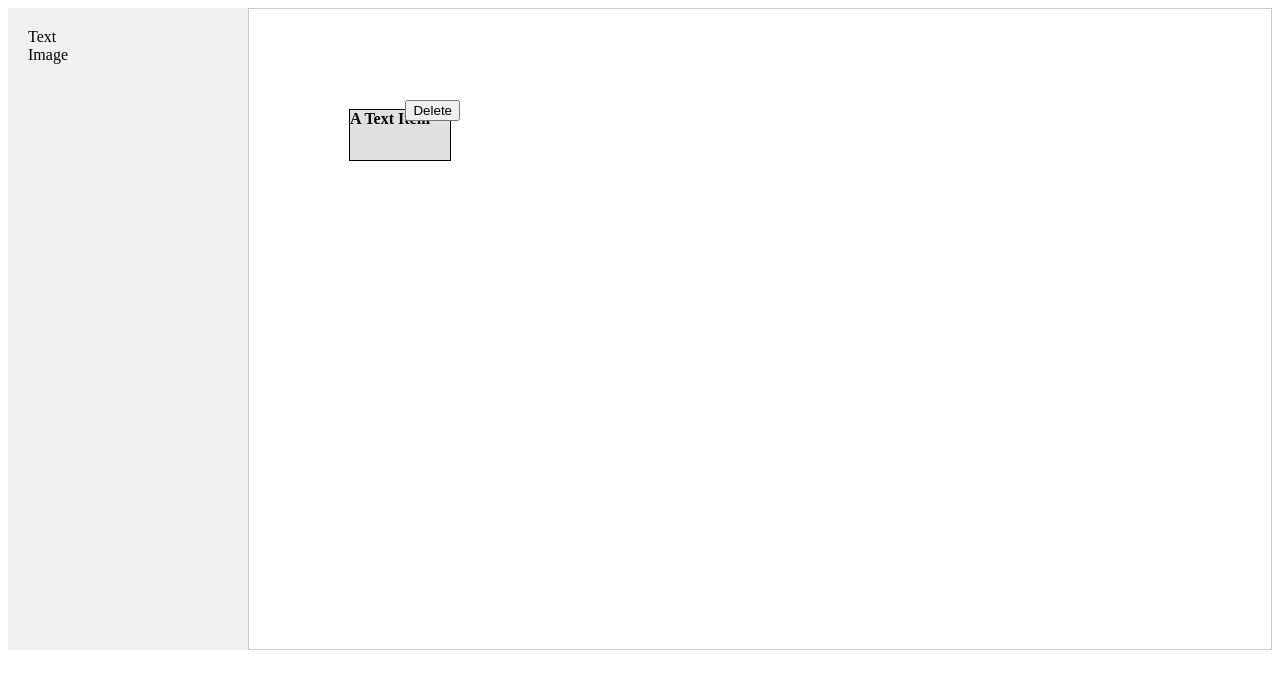
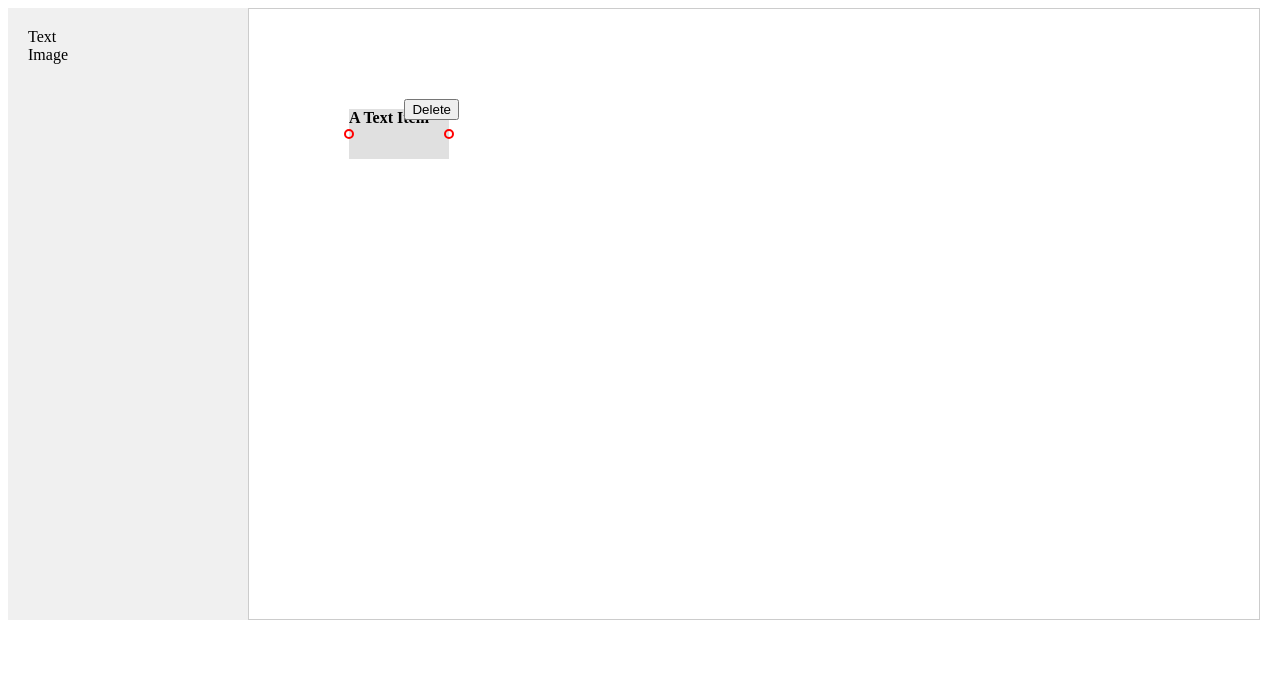
Before and after one commit to vin51435/MyAll, a React (Vite) app: page / in a window 1280 px wide. Both pictures are taken after a click on the element "Text". Shown: the top 688 px of the page. Built offline with nearby package versions, Linux system fonts and the light colour scheme.

Commit message:
updated_DragDrop

```diff
--- a/src/App.css
+++ b/src/App.css
@@ -1,42 +1,18 @@
-#root {
-  max-width: 1280px;
-  margin: 0 auto;
-  padding: 2rem;
-  text-align: center;
+.connector {
+  position: absolute;
+  top: 50%;
+  width: 6px;
+  height: 6px;
+  border: 2px solid red;
+  border-radius: 50%
 }
 
-.logo {
-  height: 6em;
-  padding: 1.5em;
-  will-change: filter;
-  transition: filter 300ms;
-}
-.logo:hover {
-  filter: drop-shadow(0 0 2em #646cffaa);
-}
-.logo.react:hover {
-  filter: drop-shadow(0 0 2em #61dafbaa);
+.connector.left {
+  left: 0;
+  transform: translate(-50%, -50%);
 }
 
-@keyframes logo-spin {
-  from {
-    transform: rotate(0deg);
-  }
-  to {
-    transform: rotate(360deg);
-  }
+.connector.right {
+  right: 0;
+  transform: translate(50%, -50%);
 }
-
-@media (prefers-reduced-motion: no-preference) {
-  a:nth-of-type(2) .logo {
-    animation: logo-spin infinite 20s linear;
-  }
-}
-
-.card {
-  padding: 2em;
-}
-
-.select-div {
-  color: black;
-}
--- a/src/App.jsx
+++ b/src/App.jsx
@@ -1,5 +1,6 @@
 import { useState } from 'react';
 import Main from './views/Main';
+import './App.css'
 import { HTML5Backend } from 'react-dnd-html5-backend'
 import { DndProvider } from 'react-dnd'
 
--- /dev/null
+++ b/src/views/ItemStyles.js
@@ -0,0 +1,12 @@
+export const itemStyleTemplates = {
+  Text: {
+    width: '100px',
+    height: '50px',
+    fontSize: '16px',
+    fontWeight: 'bold',
+  },
+  Image: {
+    width: '150px',
+    height: '100px',
+  },
+};
--- a/src/views/Main.jsx
+++ b/src/views/Main.jsx
@@ -2,10 +2,26 @@ import React, { useState } from 'react';
 import Sidebar from './components/Sidebar';
 import DraggableItem from './components/DraggableItems';
 import { useDrop } from 'react-dnd';
+import { itemStyleTemplates } from './ItemStyles';
 
-const Whatsapp = () => {
+const Main = () => {
   const [draggedComponents, setDraggedComponents] = useState([]);
-  const [canvasSize, setCanvasSize] = useState({ width: 800, height: 600 });
+  const [canvasSize, setCanvasSize] = useState({ width: 1000, height: 600 });
+
+  const [, drop] = useDrop({
+    accept: 'SIDEBAR_ITEM',
+    drop: (item, monitor) => handleDropFromSidebar(item, monitor)
+  });
+
+  console.log(draggedComponents, 'draggedComponents');
+
+  const parsePixel = value => {
+    return parseInt(value.slice(0, -2), 10);
+  };
+
+  const handleDelete = (index) => {
+    setDraggedComponents((prev) => prev.filter((_, i) => i !== index));
+  };
 
   const handleSidebarItemClick = (componentType) => {
     const newItem = {
@@ -13,15 +29,19 @@ const Whatsapp = () => {
       positions: {
         top: 100,
         left: 100,
-        bottom: 150,
-        right: 200,
+        bottom: 100 + parsePixel(itemStyleTemplates[componentType].height),
+        right: 100 + parsePixel(itemStyleTemplates[componentType].width),
       },
+      dimensions: {
+        width: parsePixel(itemStyleTemplates[componentType].width),
+        height: parsePixel(itemStyleTemplates[componentType].height)
+      }
     };
 
     setDraggedComponents((prev) => [...prev, newItem]);
   };
 
-  const handleDrag = (index, delta) => {
+  const handleDrag = (index, delta, item) => {
     setDraggedComponents((prev) => {
       const updatedComponents = [...prev];
       const item = updatedComponents[index];
@@ -35,22 +55,15 @@ const Whatsapp = () => {
       const canvasWidth = canvasSize.width;
       const canvasHeight = canvasSize.height;
 
-       // Boundary checks
-       if (item.positions.left < 0) {
-        item.positions.left = 0;
-        item.positions.right = item.positions.left + (item.positions.right - item.positions.left);
-      } else if (item.positions.right > canvasWidth) {
-        item.positions.right = canvasWidth;
-        item.positions.left = item.positions.right - (item.positions.right - item.positions.left);
-      }
+      const itemWidth = (updatedComponents[index].dimensions.width);
+      const itemHeight = (updatedComponents[index].dimensions.height);
 
-      if (item.positions.top < 0) {
-        item.positions.top = 0;
-        item.positions.bottom = item.positions.top + (item.positions.bottom - item.positions.top);
-      } else if (item.positions.bottom > canvasHeight) {
-        item.positions.bottom = canvasHeight;
-        item.positions.top = item.positions.bottom - (item.positions.bottom - item.positions.top);
-      }
+      // Boundary checks
+      item.positions.left = Math.max(0, Math.min(item.positions.left, canvasWidth - itemWidth));
+      item.positions.right = item.positions.left + itemWidth;
+
+      item.positions.top = Math.max(0, Math.min(item.positions.top, canvasHeight - itemHeight));
+      item.positions.bottom = item.positions.top + itemHeight;
 
       return updatedComponents;
     });
@@ -65,12 +78,12 @@ const Whatsapp = () => {
         positions: {
           top: dropResult.y - 25,
           left: dropResult.x - 200,
-          bottom: 0,
-          right: 0,
+          bottom: dropResult.y + parsePixel(itemStyleTemplates[item.type].height),
+          right: dropResult.x + parsePixel(itemStyleTemplates[item.type].width),
         },
         dimensions: {
-          width: 0,
-          height: 0,
+          width: parsePixel(itemStyleTemplates[item.type].width),
+          height: parsePixel(itemStyleTemplates[item.type].height),
         },
       };
 
@@ -79,23 +92,9 @@ const Whatsapp = () => {
         newItem.positions.right = dropResult.x - 200 + (item.positions.right - item.positions.left);
       }
 
-      if (newItem.positions && newItem.positions.top >= 0 && newItem.positions.left >= 0) {
-        newItem.dimensions.width = newItem.positions.right - newItem.positions.left;
-        newItem.dimensions.height = newItem.positions.bottom - newItem.positions.top;
-      }
-
       setDraggedComponents((prev) => [...prev, newItem]);
     }
   };
-
-  const [, drop] = useDrop({
-    accept: 'SIDEBAR_ITEM',
-    drop: (item, monitor) => handleDropFromSidebar(item, monitor)
-  });
-
-  const handleDelete = (index) => {
-    setDraggedComponents((prev) => prev.filter((_, i) => i !== index));
-  }
 
   return (
     <div style={{ display: 'flex' }}>
@@ -103,21 +102,20 @@ const Whatsapp = () => {
       <div
         ref={drop}
         style={{
-          flex: 1,
-          padding: '20px',
+          padding: '5px',
           position: 'relative',
-          width: canvasSize.width,
-          height: canvasSize.height,
+          width: `${canvasSize.width}px`,
+          height: `${canvasSize.height}px`,
           border: '1px solid #ccc',
           overflow: 'hidden'
         }}
       >
         {draggedComponents.map((component, index) => (
-          <DraggableItem key={index} index={index} component={component} onDrag={handleDrag} onDelete={handleDelete}/>
+          <DraggableItem key={index} index={index} component={component} onDrag={handleDrag} onDelete={handleDelete} />
         ))}
       </div>
     </div>
   );
 };
 
-export default Whatsapp;
+export default Main;
--- a/src/views/components/DraggableItems.jsx
+++ b/src/views/components/DraggableItems.jsx
@@ -1,9 +1,8 @@
-// DraggableItem.js
 import React from 'react';
 import { useDrag } from 'react-dnd';
+import { itemStyleTemplates } from '../ItemStyles';
 
 const DraggableItem = ({ component, index, onDrag, onDelete }) => {
-  console.log(component, 'component');
 
   const [{ isDragging }, drag] = useDrag({
     type: 'COMPONENT',
@@ -11,35 +10,18 @@ const DraggableItem = ({ component, index, onDrag, onDelete }) => {
     collect: (monitor) => ({
       isDragging: !!monitor.isDragging(),
     }),
+    options: {
+      dropEffect: 'move',
+    },
     end: (item, monitor) => {
       const delta = monitor.getDifferenceFromInitialOffset();
       if (delta) {
-        onDrag(index, delta);
+        onDrag(index, delta, item);
       }
     },
   });
 
-  // const dynamicStyles = {
-  //   width: component.positions.right - component.positions.left,
-  //   height: component.positions.bottom - component.positions.top,
-  // };
-
-  const getDynamicStyles = () => {
-    switch (component.type) {
-      case 'Text':
-        return {
-          width: component.positions.right - component.positions.left,
-          height: component.positions.bottom - component.positions.top,
-          fontSize: '16px', fontWeight: 'bold'
-        };
-      case 'Image':
-        return { width: '150px', height: '100px' };
-      default:
-        return { width: '100px', height: '50px' };
-    }
-  };
-
-  const dynamicStyles = getDynamicStyles();
+  const dynamicStyles = itemStyleTemplates[component.type];
 
   const renderItemContent = (component) => {
     switch (component.type) {
@@ -60,11 +42,11 @@ const DraggableItem = ({ component, index, onDrag, onDelete }) => {
 
   return (
     <div
+      id={`${index}_${component.type}_item`}
       style={{
         position: 'absolute',
         left: component.positions.left,
         top: component.positions.top,
-        border: '1px solid #000',
         ...dynamicStyles,
       }}
     >
@@ -79,13 +61,15 @@ const DraggableItem = ({ component, index, onDrag, onDelete }) => {
         }}
       >
         {renderItemContent(component)}
+        <div className="connector left" id={`${index}_${component.type}_item_left_connector`}></div>
+        <div className="connector right" id={`${index}_${component.type}_item_right_connector`}></div>
+        <button
+          onClick={() => onDelete(index)}
+          style={{ position: 'absolute', top: '-10px', right: '-10px' }}
+        >
+          Delete
+        </button>
       </div>
-      <button
-        onClick={() => onDelete(index)}
-        style={{ position: 'absolute', top: '-10px', right: '-10px' }}
-      >
-        Delete
-      </button>
     </div>
   );
 };
--- a/src/views/components/SidebarItem.jsx
+++ b/src/views/components/SidebarItem.jsx
@@ -12,7 +12,7 @@ const SidebarItem = ({ type, onSidebarItemClick }) => {
 
   const handleClick = () => {
     onSidebarItemClick(type);
-  }
+  };
 
   return (
     <div
```
Lines whose indentation alone changed are shown as unchanged.
